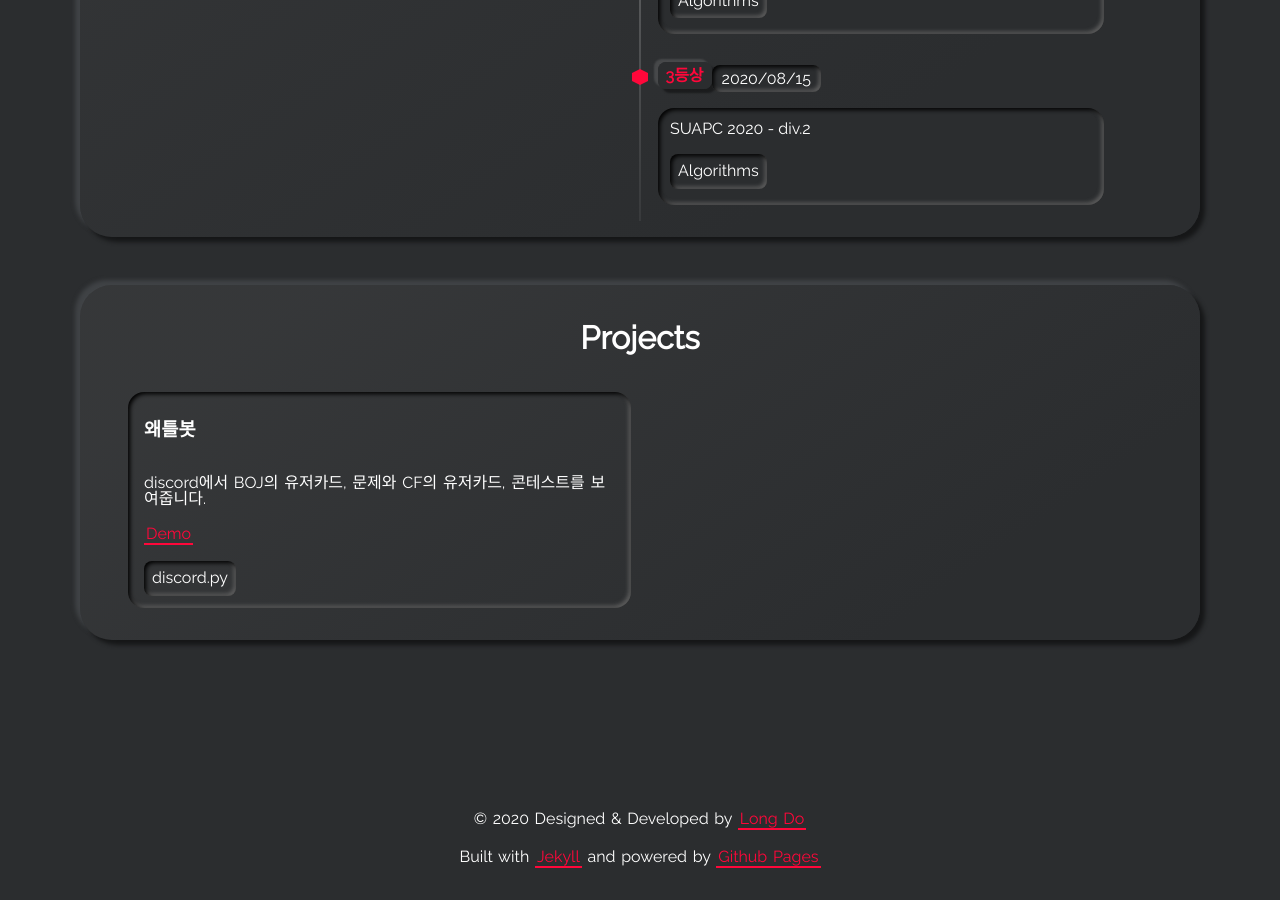
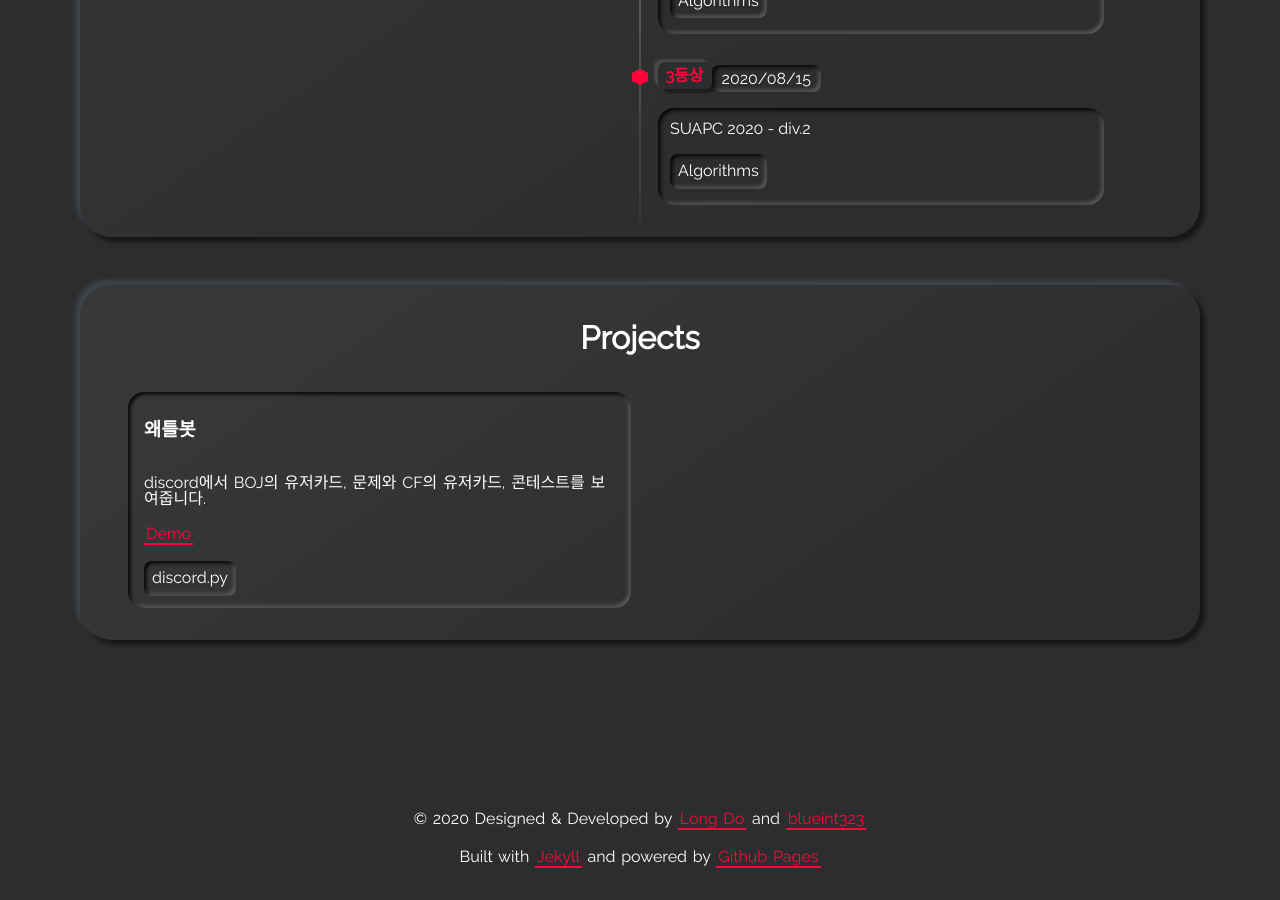
Before and after one commit to swoooon/blueint323.github.io, a Jekyll site: the page built from index.html, in a window 1280 px wide and 900 px high, scrolled down 1893 px. Built offline with Jekyll 4.4.1, drawn with Linux system fonts in a browser that asks for light colours.

Commit message:
footer 교체
되나?

```diff
--- a/_config.yml
+++ b/_config.yml
@@ -54,7 +54,7 @@ show_timeline_card: true
 timeline_title: 뭘 했을까??
 # cv_download_link: The link where you host your cv.
 # > e.g. you share your cv on your dropbox, then add the dropbox link here
-cv_download_link: https://example.com/
+cv_download_link: https://swoon1.tistory.com/
 
 # PROJECTS SECTION
 # show_projects_card:
--- a/_includes/footer.html
+++ b/_includes/footer.html
@@ -3,6 +3,10 @@
     &copy; 2020 Designed & Developed by
     <a class="highlight-link" href="https://longpdo.github.io/" target="_blank" rel="noreferrer">
       Long Do
+    </a>
+    and
+    <a class="highlight-link" href="https://github.com/blueint323" target="_blank" rel="noreferrer">
+      blueint323
     </a>
   </p>
   <p>
```
